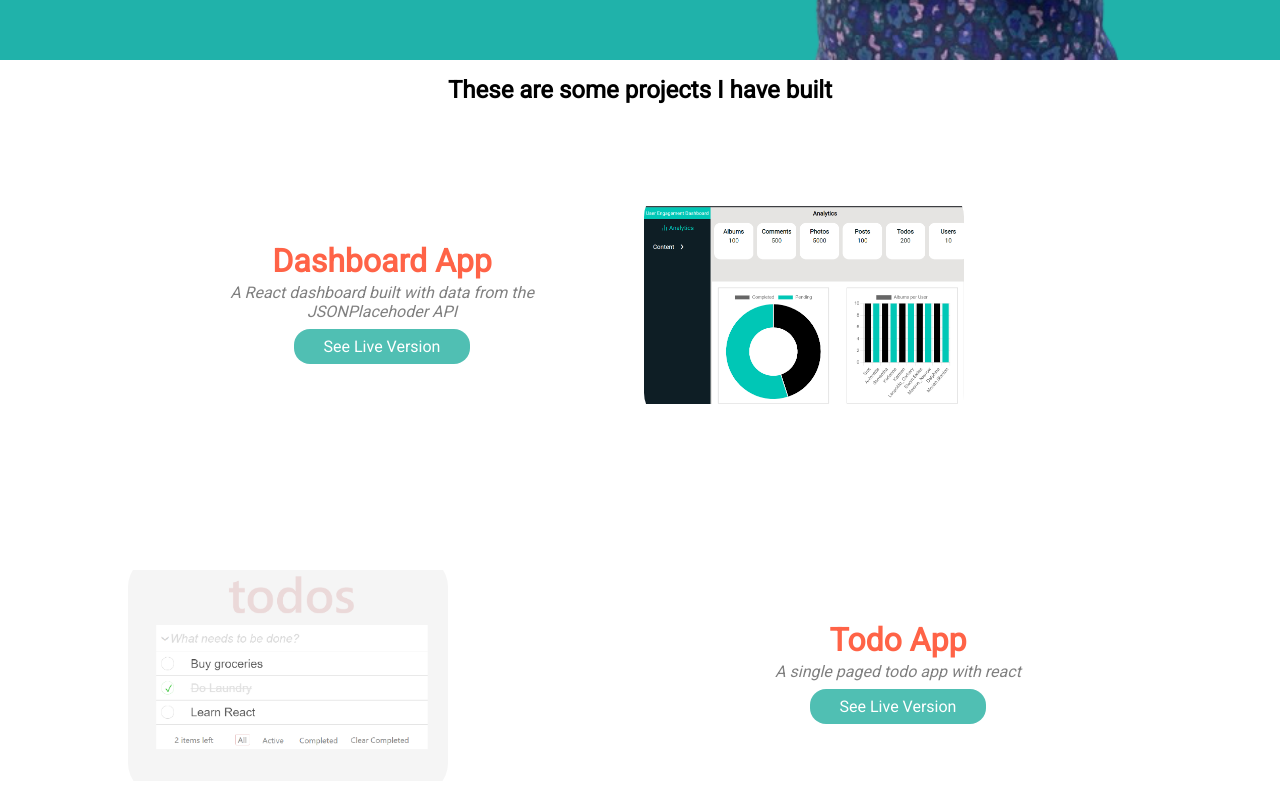
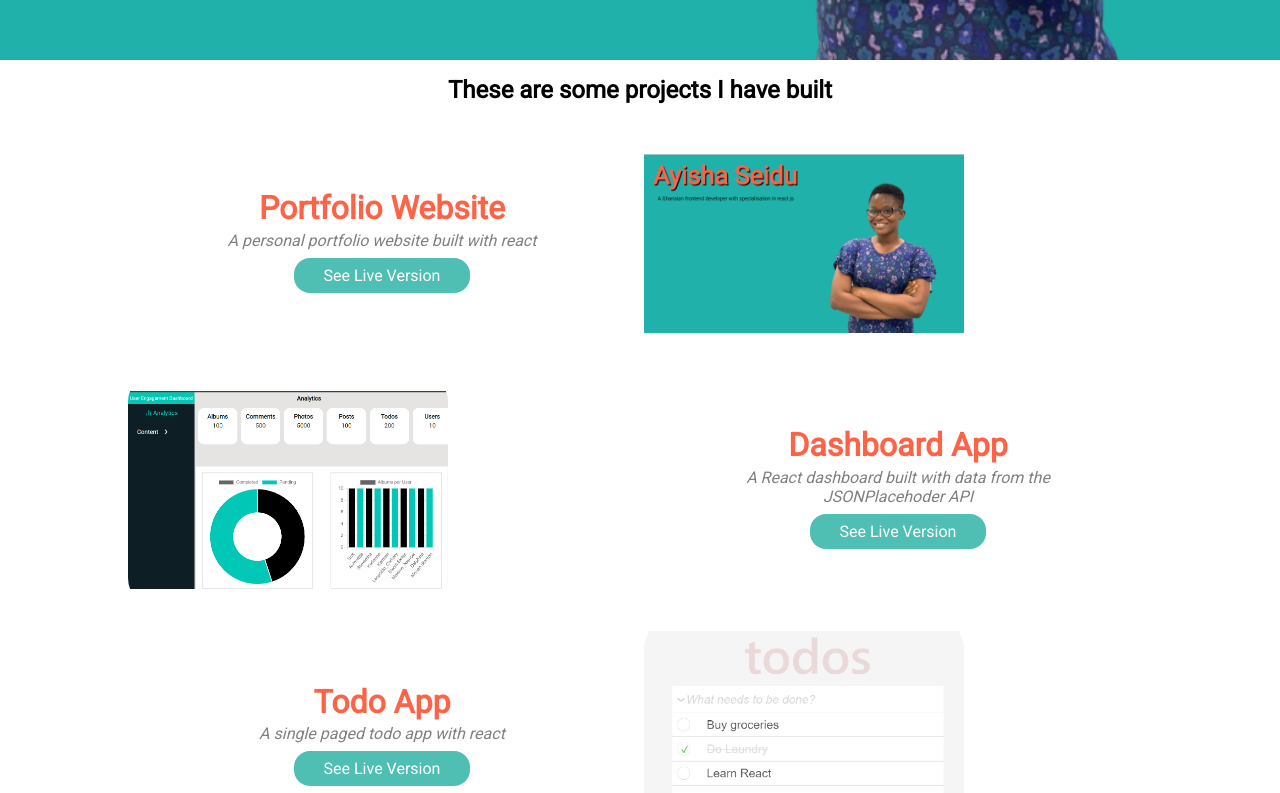
Before and after one commit to AyishaSeidu/react_portfolio_website, a React (Create React App) app: page / in a window 1280 px wide. Shown: the part 740-1533 px from the top of the page. Built offline with nearby package versions, Linux system fonts and the light colour scheme.

Commit message:
update list of projects

```diff
--- a/src/components/Site.js
+++ b/src/components/Site.js
@@ -8,7 +8,7 @@ import Projects from "./Projects";
 
 function Site() {
 
-  const projects = [{id: 0, name: 'Dashboard App', description: 'A React dashboard built with data from the JSONPlacehoder API', link: 'https://reverent-raman-1baaf8.netlify.app/', image: 'dashboard'} ,{id: 1, name: 'Todo App', description: 'A single paged todo app with react', link: 'https://wonderful-brattain-c2056e.netlify.app/', image: 'todo'}];
+  const projects = [{id: 0, name: 'Portfolio Website', description: 'A personal portfolio website built with react', link: 'https://objective-wilson-e1fd49.netlify.app/', image: 'portfolio'}, {id: 1, name: 'Dashboard App', description: 'A React dashboard built with data from the JSONPlacehoder API', link: 'https://reverent-raman-1baaf8.netlify.app/', image: 'dashboard'} ,{id: 1, name: 'Todo App', description: 'A single paged todo app with react', link: 'https://wonderful-brattain-c2056e.netlify.app/', image: 'todo'}];
 
   return (
     <PageWrapper >
```
Also changed, not shown: public/portfolio.PNG (added).
